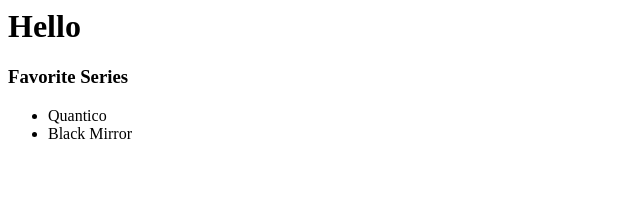
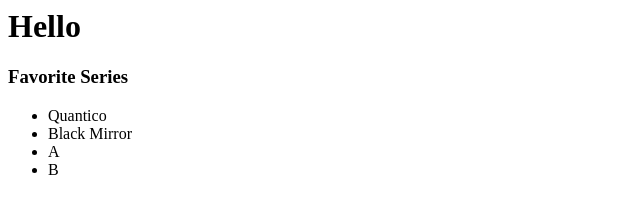
Before and after one commit to maramalshalhoub/misk-app, a plain HTML site: page index.html in a window 1280 px wide. Shown: the full height of the page, 0-640 px from the left. Drawn offline with Linux system fonts and the light colour scheme.

Commit message:
2 more series added

```diff
--- a/index.html
+++ b/index.html
@@ -10,6 +10,8 @@
         <ul>
             <li>Quantico</li>
             <li>Black Mirror</li>
+            <li>A</li>
+            <li>B</li>
         </ul>
     </body>
 </html>
```
